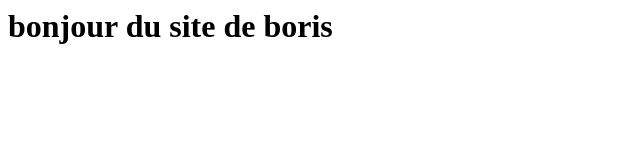
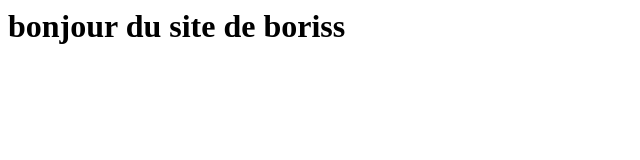
Before and after one commit to adamrafaim/projetwebhost92, a plain HTML site: page index.html in a window 1280 px wide. Shown: the full height of the page, 0-640 px from the left. Drawn offline with Linux system fonts and the light colour scheme.

Commit message:
mon indexx

```diff
--- a/index.html
+++ b/index.html
@@ -1 +1 @@
-<h1>bonjour du site de boris</h1>
+<h1>bonjour du site de boriss</h1>
```
